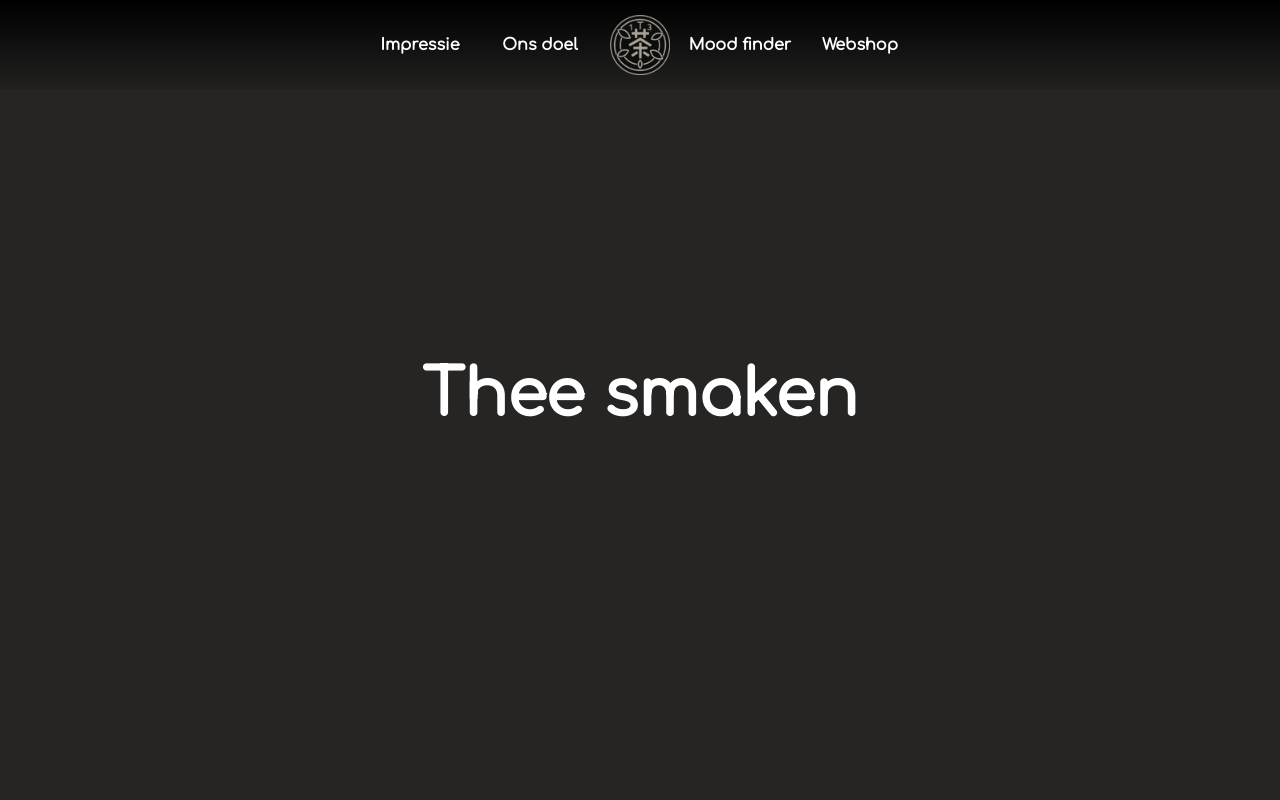
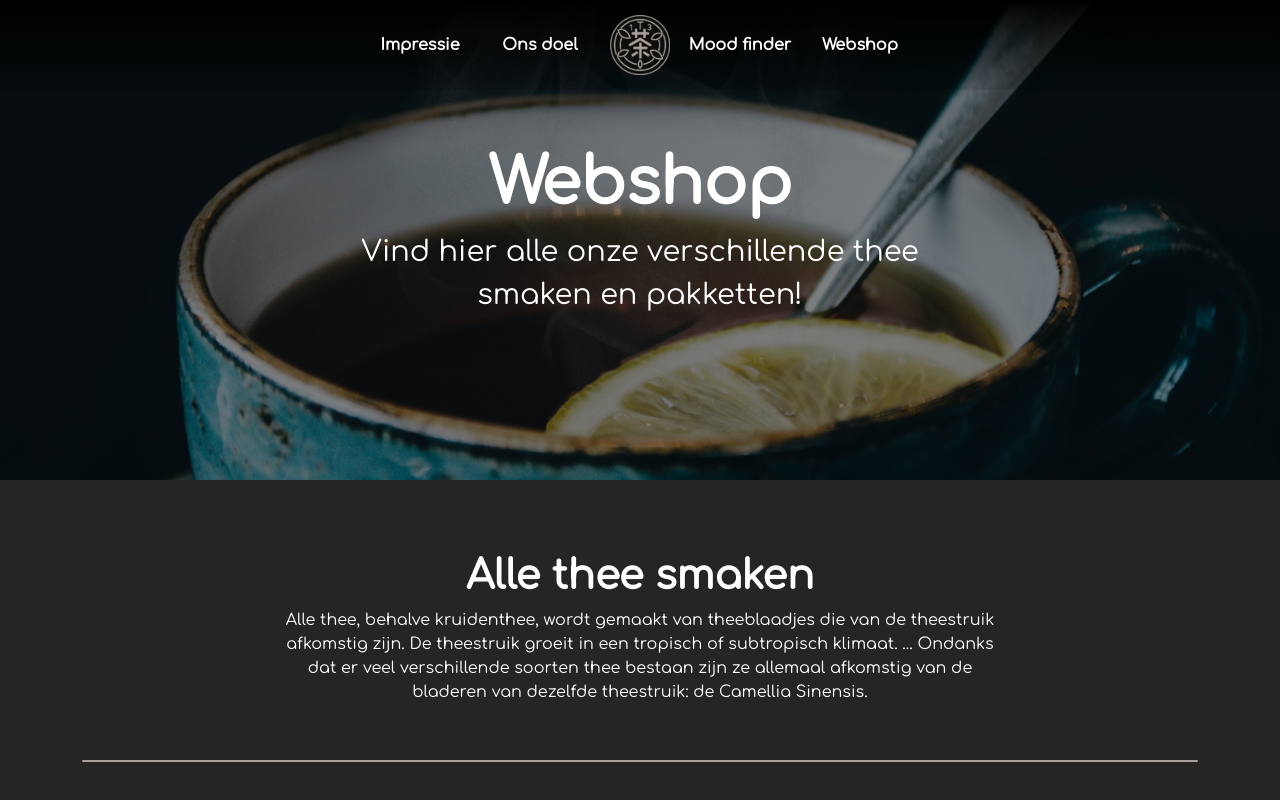
Before and after one commit to DevKing472/Vue-Shopify-Template, a Vue app: page /webshop in a window 1280 px wide. Shown: the top 800 px of the page. Built offline with nearby package versions, Linux system fonts and the light colour scheme.

Commit message:
First prototype of webshop

```diff
--- /dev/null
+++ b/src/components/WebshopHeader.vue
@@ -0,0 +1,92 @@
+<template>
+  <header class="d-flex align-items-center py-md-5" id="header">
+    <div class="container">
+      <div class="row">
+        <div class="col-12 col-md-8 text-center header-title m-auto">
+          <div class="main-title">
+            <h1>Webshop</h1>
+            <p class="pb-3">
+              Vind hier alle onze verschillende thee smaken en pakketten!
+            </p>
+          </div>
+        </div>
+      </div>
+    </div>
+  </header>
+</template>
+
+<script>
+export default {
+  name: "WebshopHeader",
+};
+</script>
+
+<style scoped>
+header {
+  min-height: 60vh;
+  background-position: center;
+  background-size: cover;
+  background-repeat: no-repeat;
+  background-image: url("../assets/header-image.jpg");
+  position: relative;
+  padding-top: 71px;
+}
+
+header:after {
+  background-color: rgba(0, 0, 0, 0.5);
+  position: absolute;
+  top: 0;
+  bottom: 0;
+  left: 0;
+  right: 0;
+  content: "";
+  z-index: 2;
+}
+
+.header-title {
+  z-index: 50;
+  color: #fff;
+}
+
+h1 {
+  font-weight: bold;
+  font-size: 2.4rem;
+}
+
+header p {
+  font-size: 1.2rem;
+  width: 80%;
+  margin: auto;
+}
+
+
+
+/* Extra small devices (portrait phones, less than 576px)
+No media query for `xs` since this is the default in Bootstrap */
+
+/* Small devices (landscape phones, 576px and up) */
+@media (min-width: 576px) {
+}
+
+/* Medium devices (tablets, 768px and up) */
+@media (min-width: 768px) {
+  h1 {
+    font-weight: bold;
+    font-size: 4rem;
+  }
+
+  header p {
+    font-size: 1.8rem;
+    width: 80%;
+    margin: auto;
+  }
+}
+
+/* Large devices (desktops, 992px and up) */
+@media (min-width: 992px) {
+}
+
+/* Extra large devices (large desktops, 1200px and up) */
+@media (min-width: 1200px) {
+}
+</style>
--- a/src/components/pages/Webshop.vue
+++ b/src/components/pages/Webshop.vue
@@ -1,15 +1,34 @@
 <template>
-  <div class="d-flex align-items-center vh-100">
-    <b-container class="text-center">
-      <h1>Thee smaken</h1>
-      <div id="collection-component-1622713024168"></div>
-    </b-container>
+  <div>
+    <WebshopHeader />
+    <div class="d-flex align-items-center">
+      <b-container class="webshop-main py-5 text-center">
+        <b-row class="d-flex justify-content-center py-4">
+          <b-col cols="12" lg="8">
+            <h1>Alle thee smaken</h1>
+            <p class="under-title">
+              Alle thee, behalve kruidenthee, wordt gemaakt van theeblaadjes die
+              van de theestruik afkomstig zijn. De theestruik groeit in een
+              tropisch of subtropisch klimaat. ... Ondanks dat er veel
+              verschillende soorten thee bestaan zijn ze allemaal afkomstig van
+              de bladeren van dezelfde theestruik: de Camellia Sinensis.
+            </p>
+          </b-col>
+        </b-row>
+          <hr class="" id="ons_doel" />
+        <div id="collection-component-1622713024168"></div>
+      </b-container>
+    </div>
   </div>
 </template>
 
 <script>
+import WebshopHeader from "@/components/WebshopHeader.vue";
 export default {
   name: "webshop",
+  components: {
+    WebshopHeader,
+  },
   created: function () {
     var scriptURL =
       "https://sdks.shopifycdn.com/buy-button/latest/buy-button-storefront.min.js";
@@ -290,12 +309,24 @@ export default {
 </script>
 
 <style scoped>
+.webshop-main {
+  min-height: 100vh;
+}
+
 h1 {
-  font-size: 4rem;
+  font-size: 2.5rem;
   font-weight: bold;
 }
+
 div {
   background-color: #262524;
   color: #fff;
 }
+
+hr {
+  background-color: #aaa199;
+  opacity: 1;
+  height: 2px !important;
+  border-radius: 20px;
+}
 </style>
```
